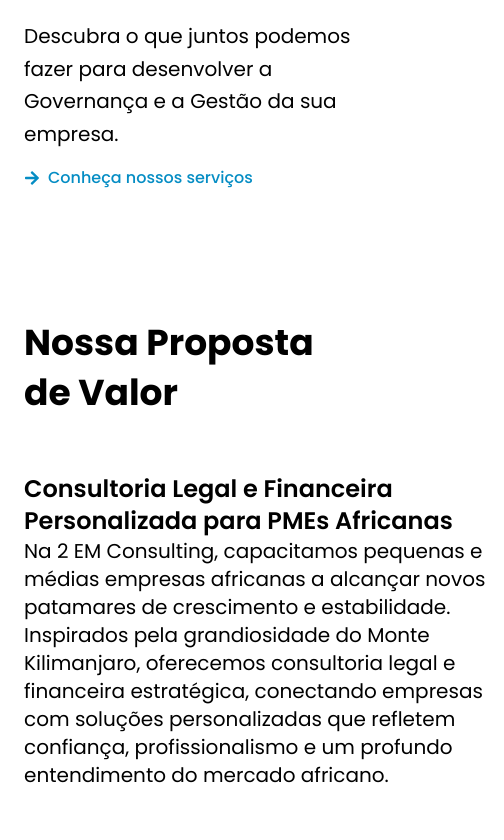
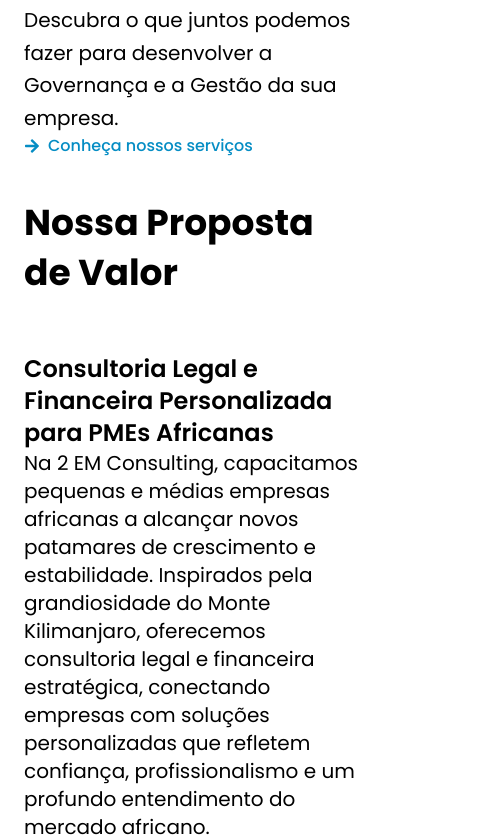
Before and after one commit to alexandre-mahumane/2em-front, a React (Vite) app: page / in a window 390 px wide. Shown: the part 1700-2540 px from the top of the page, 504 px wide, since content can reach past the window. Built offline with nearby package versions, Linux system fonts and the light colour scheme.

Commit message:
responsive home

```diff
--- a/src/components/card-blog.jsx
+++ b/src/components/card-blog.jsx
@@ -1,6 +1,6 @@
 export const CardBlog = ({ photo }) => {
   return (
-    <article className=" flex  flex-col md:w-[28rem] h-fit p-4 md:p-0 md:h-96">
+    <article className=" flex  flex-col md:w-[28rem] h-fit p-4 md:h-96">
       <div className="h-full w-full object-cover">
         <img src={photo} alt="photo" />
       </div>
--- a/src/components/card-value.jsx
+++ b/src/components/card-value.jsx
@@ -6,7 +6,7 @@
       whileInView={{ opacity: 1, x: 0 }}
       transition={{ duration: 1 }}
       viewport={{ once: true }}
-      className=" w-[30rem] h-fit"
+      className="w-full sm:w-[30rem] h-fit"
     >
       <h3 className="text-2xl font-semibold">{title}</h3>
       <p className="text-xl">{text}</p>
--- a/src/components/description-card.jsx
+++ b/src/components/description-card.jsx
@@ -26,7 +26,7 @@
         whileInView={{ opacity: 1 }}
         transition={{ duration: 1.4 }}
         viewport={{ once: true }}
-        className="flex flex-col justify-center text-wrap w-full sm:w-1/2 flex-wrap space-y-4"
+        className="flex flex-col justify-center text-wrap w-full sm:w-1/2 flex-wrap  sm:space-y-4"
       >
         <h2 className="font-bold text-5xl leading-snug">
           Você sabe o que precisa fazer para alcançar melhores resultados?
--- a/src/pages/home.jsx
+++ b/src/pages/home.jsx
@@ -35,13 +35,13 @@
     <>
       <Navbar />
       <Banner />
-      <section className="space-y-32 flex flex-col items-center py-14 max-w-7xl mx-auto px-6">
+      <section className="space-y-10 sm:space-y-32 flex flex-col items-center py-14 max-w-7xl mx-auto px-6">
         <Card />
         <div className="w-full">
           <h2 className="font-bold mb-14 text-4xl leading-snug">
             Nossa Proposta de Valor
           </h2>
-          <div className="grid grid-cols-1 md:grid-cols-2 gap-12 w-full">
+          <div className="grid grid-cols-1 md:grid-cols-2 gap-8 sm:gap-12 w-full">
             {valuePropositions.map((value) => (
               <CardValue
                 key={value.title}
```
